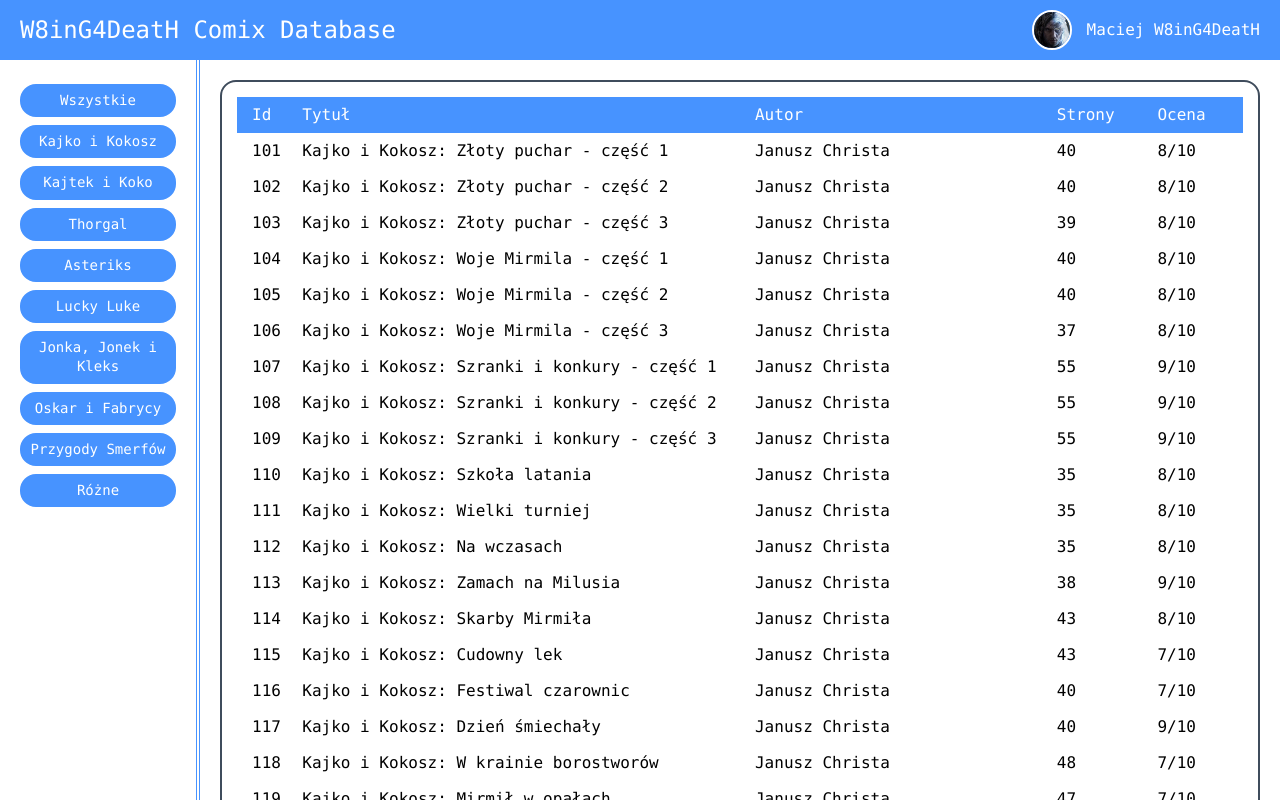
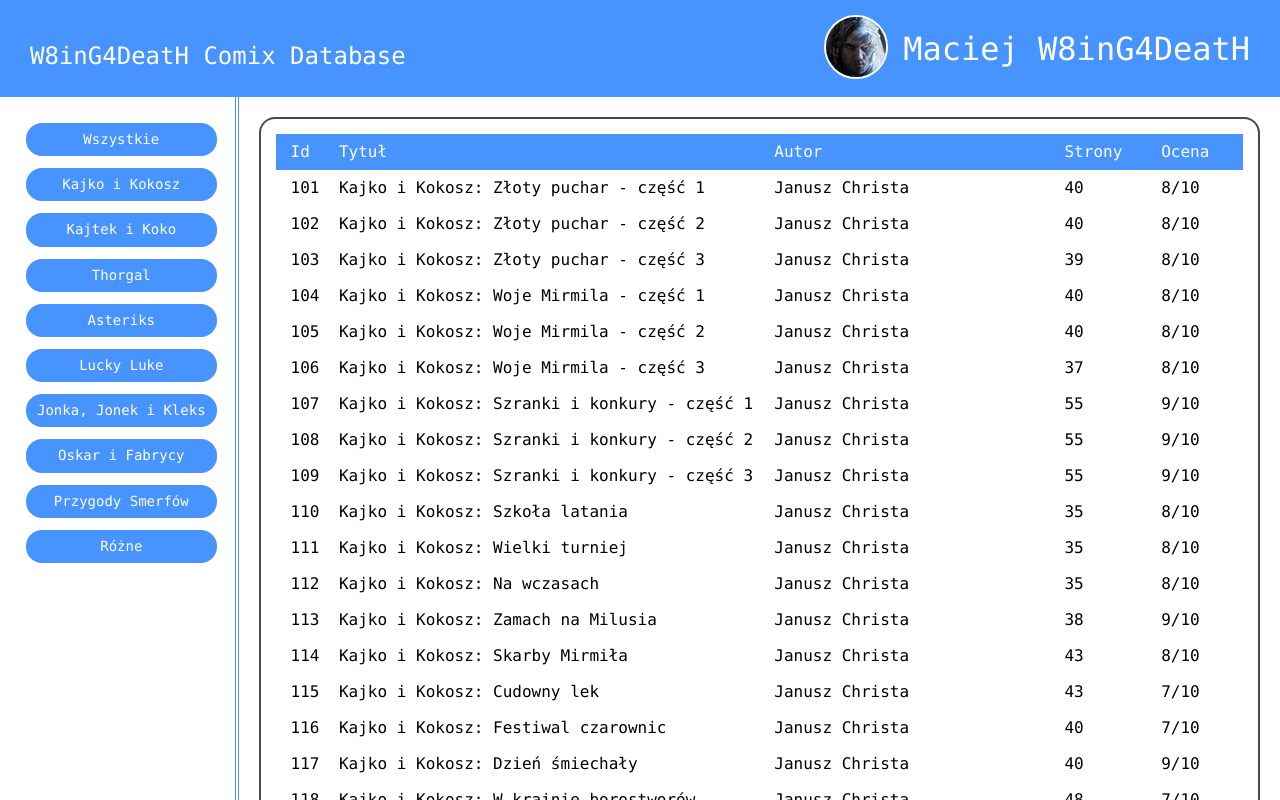
Before and after one commit to W8inG4DeatH/w8-comix-database, an Angular app: page / in a window 1280 px wide. Built offline with nearby package versions, Linux system fonts and the light colour scheme.

Commit message:
elastic layout

```diff
--- a/src/app/app.component.html
+++ b/src/app/app.component.html
@@ -2,7 +2,7 @@
 
     <main-header></main-header>
 
-    <div class="comix-main" fxLayout="row" fxFlex>
+    <div class="comix-main" fxLayout="row" fxLayout.lt-md="column" fxFlex>
 
         <main-menu class="main-menu"></main-menu>
 
--- a/src/app/app.component.scss
+++ b/src/app/app.component.scss
@@ -6,10 +6,6 @@
 
     .comix-main {
         height: calc(100% - 60px);
-
-        .main-menu {
-            width: 200px;
-        }
 
         .comix-main-content-container {
             padding: 20px;
--- a/src/app/areas/edition/comix-editor/comix-editor.component.html
+++ b/src/app/areas/edition/comix-editor/comix-editor.component.html
@@ -1,6 +1,12 @@
-<div class="content-container" fxLayout="row" fxLayoutAlign="center">
+<div class="content-container" fxLayout="row" fxLayout.lt-md="column" fxLayoutAlign="center">
 
   <div class="column" fxLayout="column" fxFlex="50">
+    <div class="cover-container" fxLayout="row" fxLayoutAlign="center">
+      <img *ngIf="element.coverUrlLink" [src]="element.coverUrlLink" class="cover-img" alt="Cover Image">
+    </div>
+  </div>
+
+  <div class="column second-column" fxLayout="column" fxFlex="50">
 
     <div *ngIf="element.seriesTitle" class="property-container" fxLayout="column">
       <div class="title">Tytuł serii:</div>
@@ -55,10 +61,4 @@
 
   </div>
 
-  <div class="column second-column" fxLayout="column" fxFlex="50">
-    <div class="cover-container" fxLayout="row" fxLayoutAlign="center">
-      <img *ngIf="element.coverUrlLink" [src]="element.coverUrlLink" class="cover-img" alt="Cover Image">
-    </div>
-  </div>
-
 </div>
--- a/src/app/areas/main-header/main-header.component.html
+++ b/src/app/areas/main-header/main-header.component.html
@@ -1,9 +1,11 @@
-<div class="comix-main-header-container" fxLayout="row" fxLayoutAlign="start center">
+<div class="comix-main-header-container" fxLayout="row wrap" fxLayoutAlign="start center">
 
     <div (click)="OnLogoClick()" class="main-logo-container">W8inG4DeatH Comix Database</div>
 
     <div fxFlex></div>
 
-    <user [user]="loginService.loggedUser" [layoutInvert]="true"></user>
+    <div class="user-container">
+      <user [user]="loginService.loggedUser" [layoutInvert]="true"></user>
+    </div>
 
 </div>
--- a/src/app/areas/main-header/main-header.component.scss
+++ b/src/app/areas/main-header/main-header.component.scss
@@ -1,20 +1,18 @@
-@import 'src/assets/scss/colors.scss';
-
-$headerHeight: 60px;
+@import "src/assets/scss/colors.scss";
 
 .comix-main-header-container {
-    height: $headerHeight;
   color: $white;
-    padding: 10px 20px;
   background-color: $field-border;
 
   .main-logo-container {
+    padding: 15px 30px;
+    padding-bottom: 0;
     font-size: bolder;
-        font-size: 1.5rem;
+    font-size: 3vh;
     cursor: pointer;
   }
 
-    user {
-        height: calc($headerHeight - 20px);
+  .user-container {
+    padding: 15px 30px;
   }
 }
--- a/src/app/areas/main-menu/main-menu.component.html
+++ b/src/app/areas/main-menu/main-menu.component.html
@@ -1,7 +1,9 @@
-<div class="main-menu-container" fxLayout="column">
+<div class="main-menu-container" fxLayout="column" fxLayout.lt-md="row wrap">
 
     <div *ngFor="let menuElement of mainMenu" routerLink="{{menuElement.routerLink}}" class="buttons-container" fxLayout="column">
+      <div class="button-container">
         <div class="btn blue"><span class="text">{{menuElement.displayName}}</span></div>
+      </div>
     </div>
 
 </div>
--- a/src/app/areas/main-menu/main-menu.component.scss
+++ b/src/app/areas/main-menu/main-menu.component.scss
@@ -6,9 +6,12 @@
     border-right: 4px double $field-border;
 
     .buttons-container {
-      .btn {
-        padding: 5px;
-        line-height: 1.2rem;
+      .button-container {
+        padding: 2px;
+        .btn {
+          padding: 5px;
+          line-height: 1.2rem;
+        }
       }
     }
 }
--- a/src/app/common-components/user/user.component.scss
+++ b/src/app/common-components/user/user.component.scss
@@ -17,7 +17,7 @@
     }
     .name-container {
         color: $blue;
-        // font-size: 1.5rem;
+        font-size: 4vh;
     }
 
     &.layout-invert {
```
Lines whose indentation alone changed are shown as unchanged.
